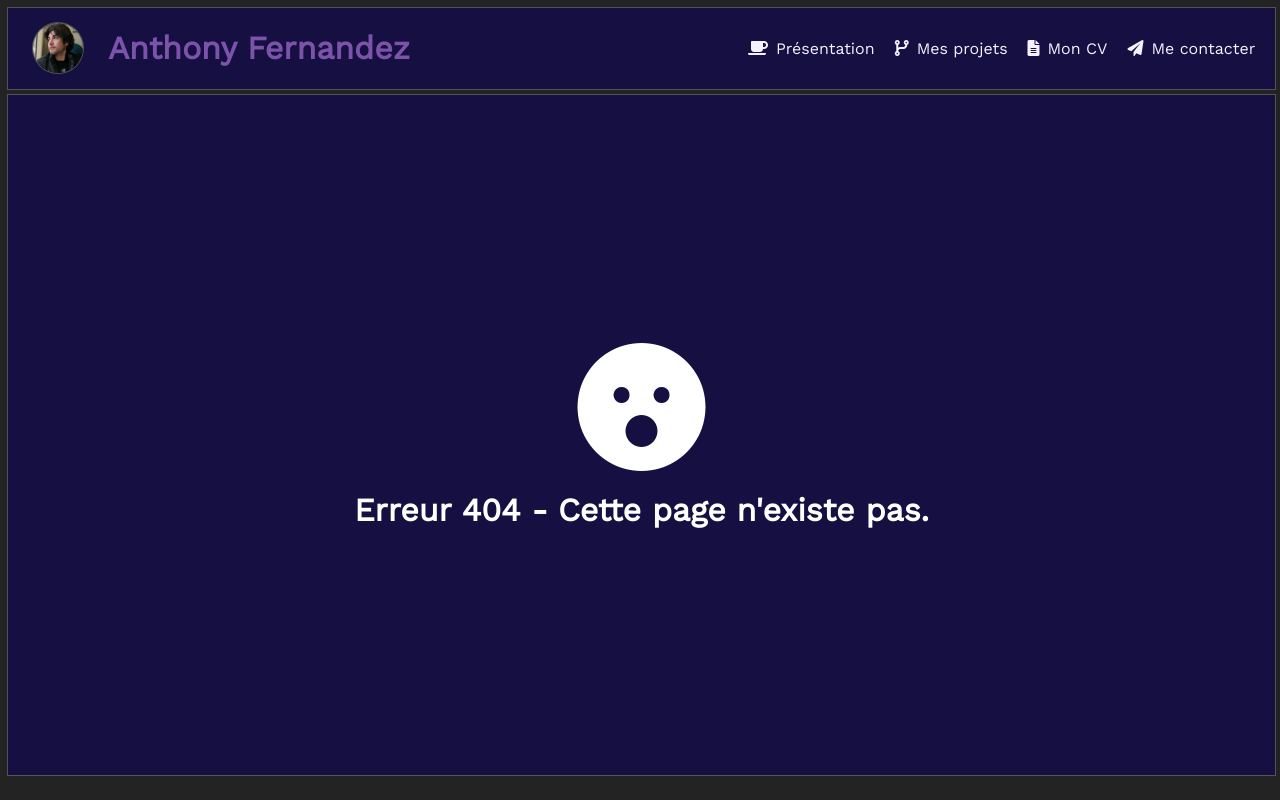
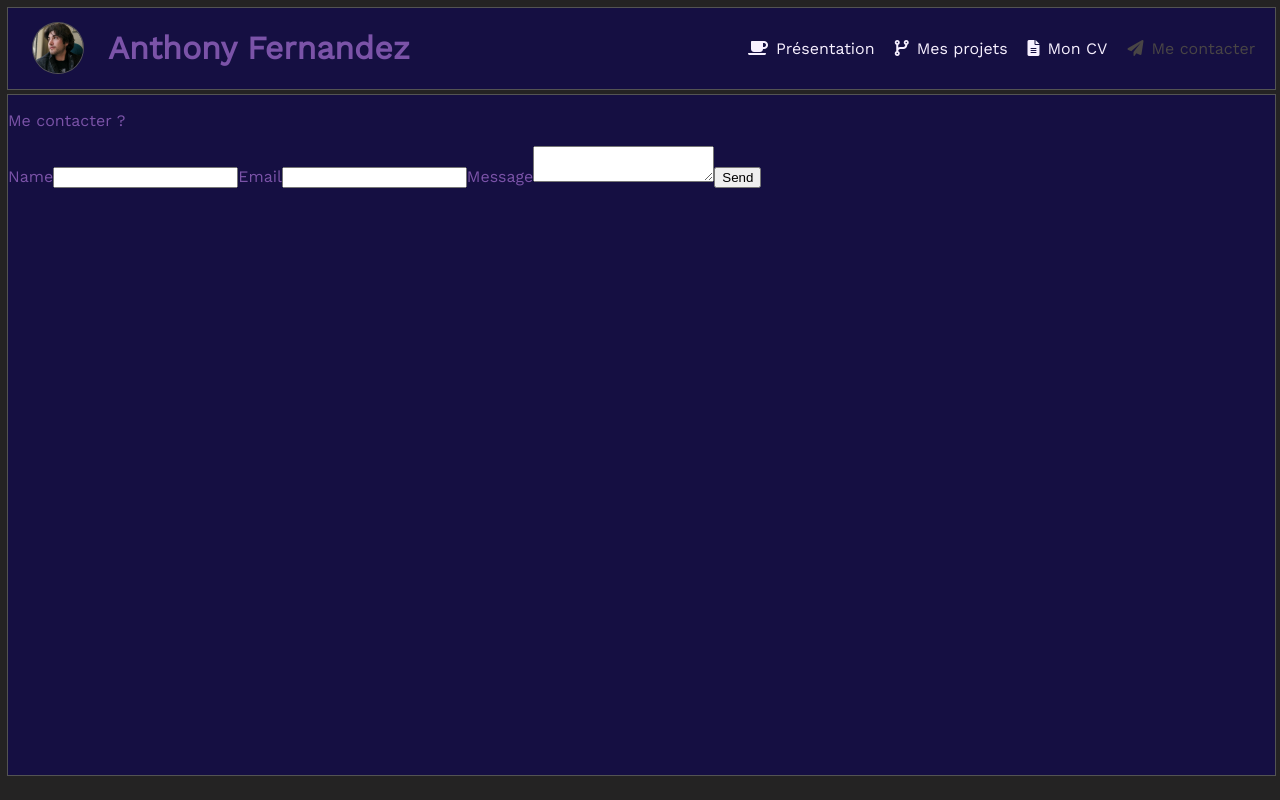
Before and after one commit to Mazebird/portfolio2022, a React (Create React App) app: page /Portfolio/Contact in a window 1280 px wide. Before the commit this address had no page. Built offline with nearby package versions, Linux system fonts and the light colour scheme.

Commit message:
FIX deployment & ADD first version of contactForm

```diff
--- a/package.json
+++ b/package.json
@@ -3,6 +3,7 @@
   "version": "0.1.0",
   "private": true,
   "dependencies": {
+    "@emailjs/browser": "^3.4.0",
     "@testing-library/jest-dom": "^5.16.2",
     "@testing-library/react": "^12.1.4",
     "@testing-library/user-event": "^13.5.0",
--- a/src/App.js
+++ b/src/App.js
@@ -9,7 +9,7 @@ import Projects from './pages/Projects';
 const App = () => {
   return (
     //Englobe toute l'Api
-    <BrowserRouter>
+    <BrowserRouter basename="/Portfolio">
       <Routes>
         <Route path='/' element={<Home/>} />
         <Route path='/Projets' element={<Projects/>}/>
--- /dev/null
+++ b/src/components/Contact.jsx
@@ -0,0 +1,33 @@
+import React, { useRef } from 'react';
+import emailjs from '@emailjs/browser';
+
+const ContactComponent = () => {
+  const form = useRef();
+
+  const sendEmail = (e) => {
+    e.preventDefault();
+
+    emailjs.sendForm('PortfolioReact', 'template_13v4ksb', form.current, 'QOGYvrIB_eWg1YqyJ')
+      .then((result) => {
+        console.log(result.text);
+      }, (error) => {
+        console.log(error.text);
+      });
+  };
+
+  return (
+    <div>
+      <form ref={form} onSubmit={sendEmail}>
+        <label>Name</label>
+        <input type="text" name="from_name" />
+        <label>Email</label>
+        <input type="email" name="email" />
+        <label>Message</label>
+        <textarea name="message" />
+        <input type="submit" value="Send" />
+      </form>
+    </div>
+  );
+};
+
+export default ContactComponent;
--- a/src/pages/Contact.jsx
+++ b/src/pages/Contact.jsx
@@ -1,12 +1,14 @@
 import React from 'react';
 import Topbar from '../components/Topbar';
+import ContactComponent from '../components/Contact';
 
 const Contact = () => {
     return (
         <div className='contact'>
             <Topbar title="Me contacter" />
             <div className="content">
-                <p>Me contacter</p>
+                <p>Me contacter ?</p>
+                <ContactComponent />
             </div>
         </div>
     );
--- a/src/pages/Home.jsx
+++ b/src/pages/Home.jsx
@@ -1,4 +1,5 @@
 import React from 'react';
+import { Link } from 'react-router-dom';
 import Topbar from '../components/Topbar';
 import Photo from "../media/me.png";
 import CV from "../media/CV-Dev-Anthony-Fernandez.pdf";
@@ -15,16 +16,18 @@ const Home = () => {
                          je me retrouve maintenant sur le marché du travail.</p>
                         <p>
                             Afin de pouvoir un peu mieux me présenter aux entreprises, j'ai donc décidé de réaliser ce petit portfolio.
-                            Ici, vous pouvez visualiser un résumé de <a href={'./CV'} >mes compétences</a>, mais aussi quelques uns
-                            des <a href={'./Projets'}>projets</a> réalisés à la fois durant ma formation mais aussi sur mon temps libre.
+                            Ici, vous pouvez visualiser un résumé de <Link to="/CV" >mes compétences</Link>, mais aussi quelques uns
+                            des <Link to="/Projets" >projets</Link> réalisés à la fois durant ma formation mais aussi sur mon temps libre.
                         </p>
                         <p>
-                            Je recherche principalement dans le département du Finistère (29) mais je reste mobile et accepte également le télétravail.
+                            Et si mon profil vous intéresse, n'hésitez pas à <Link to="/contact" >me contacter</Link>. <br /> Je recherche principalement dans le département du Finistère (29) mais je reste mobile et accepte également le télétravail.
+
                         </p>
+
                         <p>A bientôt !</p>
                     </div>
 
-                    <a className='downloadCV' href={CV} target="_blank">Télécharger mon CV</a>
+                    <a className='downloadCV' href={CV} target="_blank" rel='noreferrer'>Télécharger mon CV</a>
                 </div>
                 <div className="picture">
                     <img src={Photo} alt="" />
```
Also changed, not shown: 1 other file (tests, documents, lock files or other folders).
